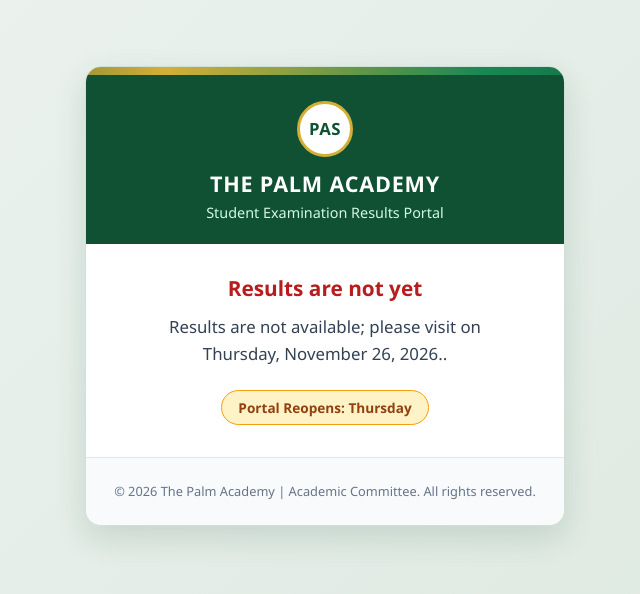
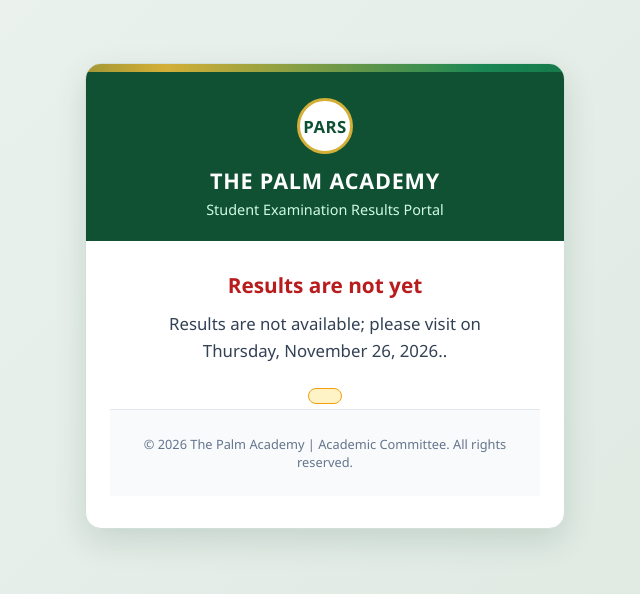
Before and after one commit to LAZORON/thepalmacademy-results, a plain HTML site: page index.html in a window 1280 px wide. Shown: the part 104-698 px from the top of the page, without its empty margins (315-955 px from the left). Drawn offline with Linux system fonts and the light colour scheme.

Commit message:
Update index.html

```diff
--- a/index.html
+++ b/index.html
@@ -110,14 +110,14 @@
   <div class="card">
     <div class="top-banner"></div>
     <div class="header">
-      <div class="badge">PAS</div>
+      <div class="badge">PARS</div>
       <h1 class="school-name">The Palm Academy</h1>
       <p class="subtitle">Student Examination Results Portal</p>
     </div>
     <div class="body-content">
       <h2 class="notice-title">Results are not yet </h2>
       <p class="notice-text">Results are not available; please visit on Thursday, November 26, 2026..</p>
-      <div class="pill">Portal Reopens: Thursday</div>
+      <div class="pill"Portal will be opens: Thursday</div>
     </div>
     <div class="footer">
     <p>&copy; 2026 The Palm Academy | Academic Committee. All rights reserved.</p>
```
